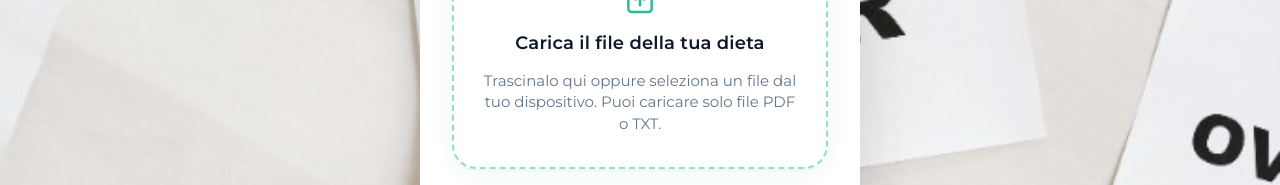
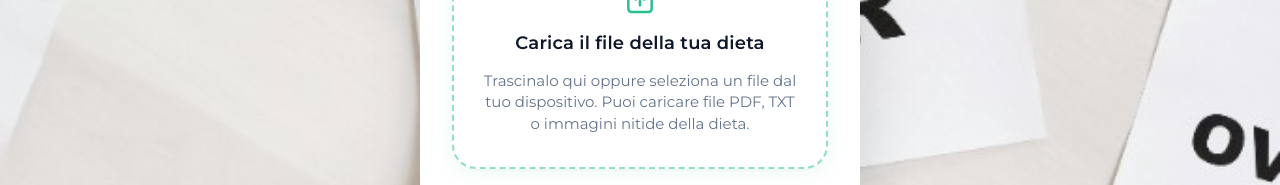
Before and after one commit to artscomi/diet-pwa, a Next.js app: page / in a window 1280 px wide. Shown: the part 479-664 px from the top of the page. Built offline with nearby package versions, Linux system fonts and the light colour scheme; no server answers.

Commit message:
Update file upload acceptance criteria in Landing component: allow image uploads alongside PDF and TXT files, and enhance user instructions for file types supported.

```diff
--- a/src/components/Landing.tsx
+++ b/src/components/Landing.tsx
@@ -310,7 +310,7 @@ export default function Landing({ onDietLoaded }: LandingProps) {
               <input
                 ref={fileInputRef}
                 type="file"
-                accept=".pdf,.txt,application/pdf,text/plain"
+                accept=".pdf,.txt,image/*,application/pdf,text/plain"
                 onChange={handleFileChange}
                 disabled={uploadStatus === "loading"}
                 className="landing-file-input"
@@ -333,7 +333,7 @@ export default function Landing({ onDietLoaded }: LandingProps) {
                   </p>
                   <p className="landing-dropzone-hint">
                     Trascinalo qui oppure seleziona un file dal tuo dispositivo.
-                    Puoi caricare solo file PDF o TXT.
+                    Puoi caricare file PDF, TXT o immagini nitide della dieta.
                   </p>
                 </>
               )}
```
